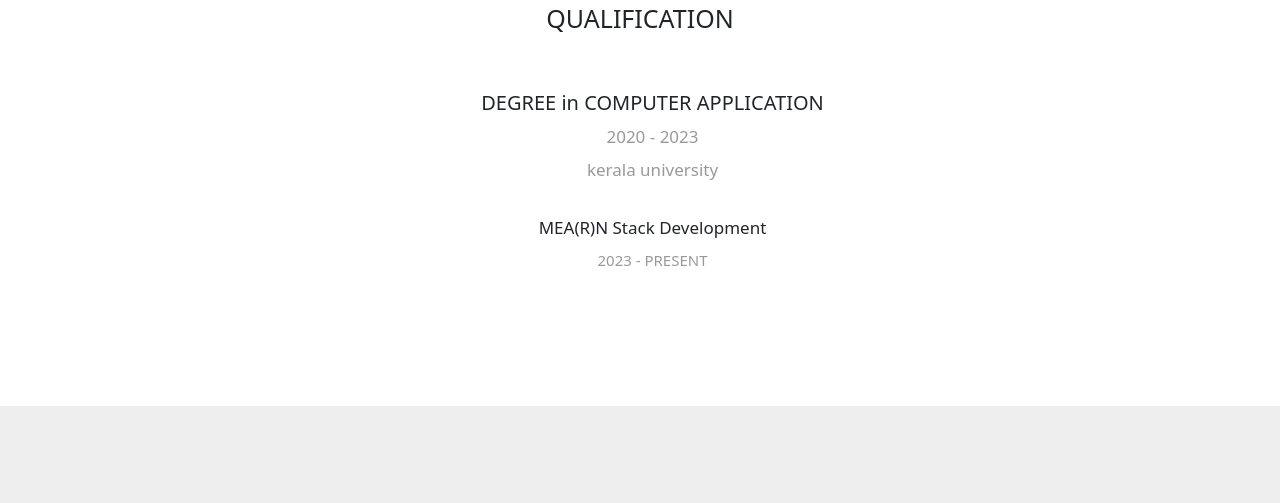
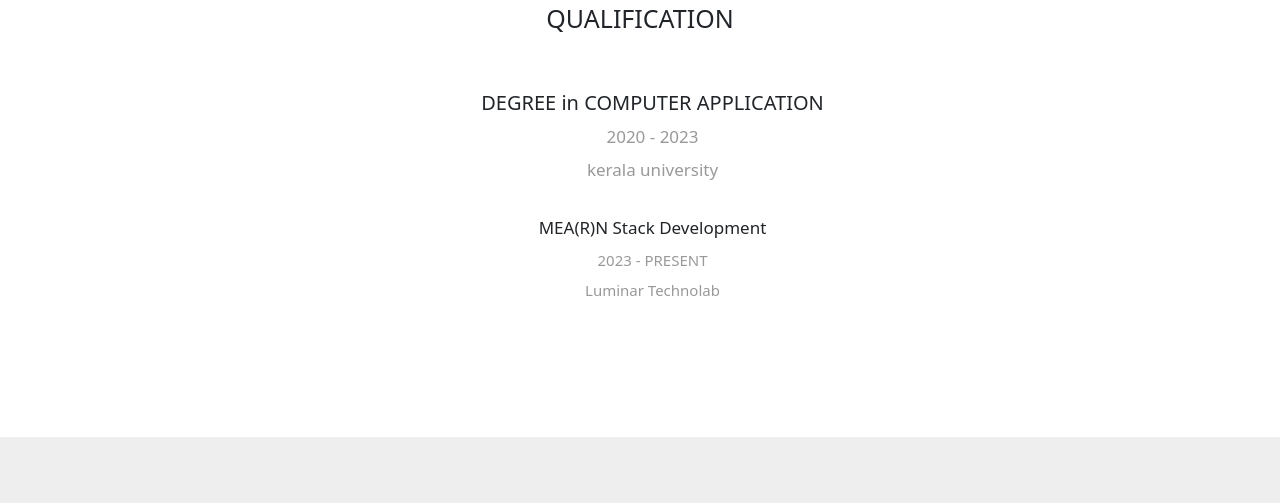
Before and after one commit to Adarshtma/uiportfolio, a plain HTML site: page index.html in a window 1280 px wide. Shown: the part 1551-2054 px from the top of the page. Drawn offline with nearby package versions, Linux system fonts and the light colour scheme.

Commit message:
second commit

```diff
--- a/index.html
+++ b/index.html
@@ -99,6 +99,7 @@
           <div class="othqualification">
             <h3>MEA(R)N Stack Development</h3>
             <h4>2023 - PRESENT</h4>
+            <h4>Luminar Technolab</h4>
           </div>
 
       </div>
```
